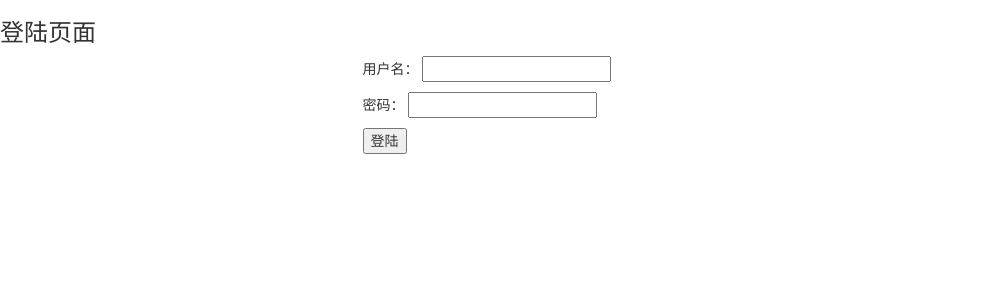
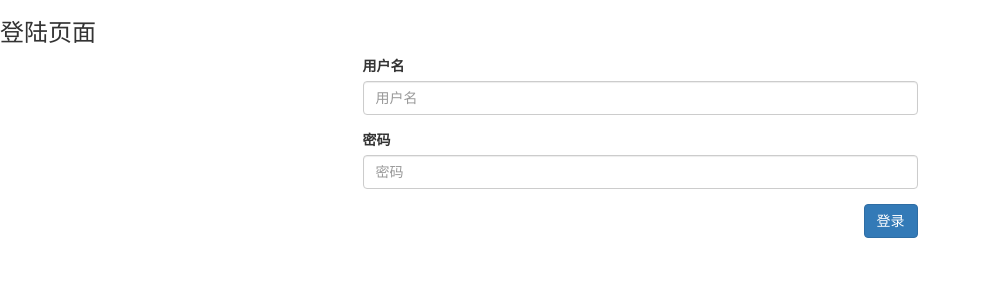
Before and after one commit to Jason-wu96/RBAC, a Django app: page /login/ in a window 1280 px wide. Shown: the top 300 px of the page, without its empty margins (0-981 px from the left). Run offline with Django 3.2, Linux system fonts and the light colour scheme; some libraries are stand-ins or nearby versions.

Commit message:
完整权限系统

```diff
--- a/rbac/models.py
+++ b/rbac/models.py
@@ -23,7 +23,7 @@ class Permission(models.Model):
     title = models.CharField(max_length=32)
     url = models.CharField(max_length=32)
     action = models.CharField(max_length=32,default="")
-    group = models.ForeignKey(to='PermissionGroup',default=1)
+    group = models.ForeignKey(to='PermissionGroup',default=1,on_delete=models.CASCADE)
 
     def __str__(self):
         return self.title
--- a/rbac_权限/urls.py
+++ b/rbac_权限/urls.py
@@ -16,7 +16,7 @@ Including another URLconf
 from django.conf.urls import url,include
 from django.contrib import admin
 from app01 import views
-from django.conf import settings
+# from django.conf import settings
 urlpatterns = [
     url(r'^admin/', admin.site.urls),
     url(r'^login/$',views.login),
@@ -27,9 +27,9 @@ urlpatterns = [
     url(r'^roles/$', views.roles),
 ]
 
-if settings.DEBUG:
-    import debug_toolbar
-
-    urlpatterns = [
-        url(r'^__debug__/',include(debug_toolbar.urls)),
-    ]+urlpatterns
+# if settings.DEBUG:
+#     import debug_toolbar
+#
+#     urlpatterns = [
+#         url(r'^__debug__/',include(debug_toolbar.urls)),
+#     ]+urlpatterns
--- a/templates/login.html
+++ b/templates/login.html
@@ -13,17 +13,19 @@
 <form action="" method="post">
     {% csrf_token %}
     <div class="container">
-    <div class="row">
-        <div class="col-md-6 col-md-offset-3">
-            <p>用户名：
-                <input type="text" name="user">
-            </p>
-            <p>密码：
-                 <input type="text" name="pwd">
-            </p>
-            <input type="submit" value="登陆">
+        <div class="row">
+            <div class="col-md-6 col-md-offset-3">
+                <div class="form-group">
+                    <label for="username">用户名</label>
+                    <input type="text" class="form-control" name="user" id="username" placeholder="用户名">
+                </div>
+                <div class="form-group">
+                    <label for="password">密码</label>
+                    <input type="password" class="form-control" name="pwd" id="password" placeholder="密码">
+                </div>
+                <submit type="submit" class="pull-right btn btn-primary" >登录</submit>
+            </div>
         </div>
-    </div>
     </div>
 </form>
 
```
Also changed, not shown: rbac_权限/settings.py (+3 -8 lines), db.sqlite3 (added).
